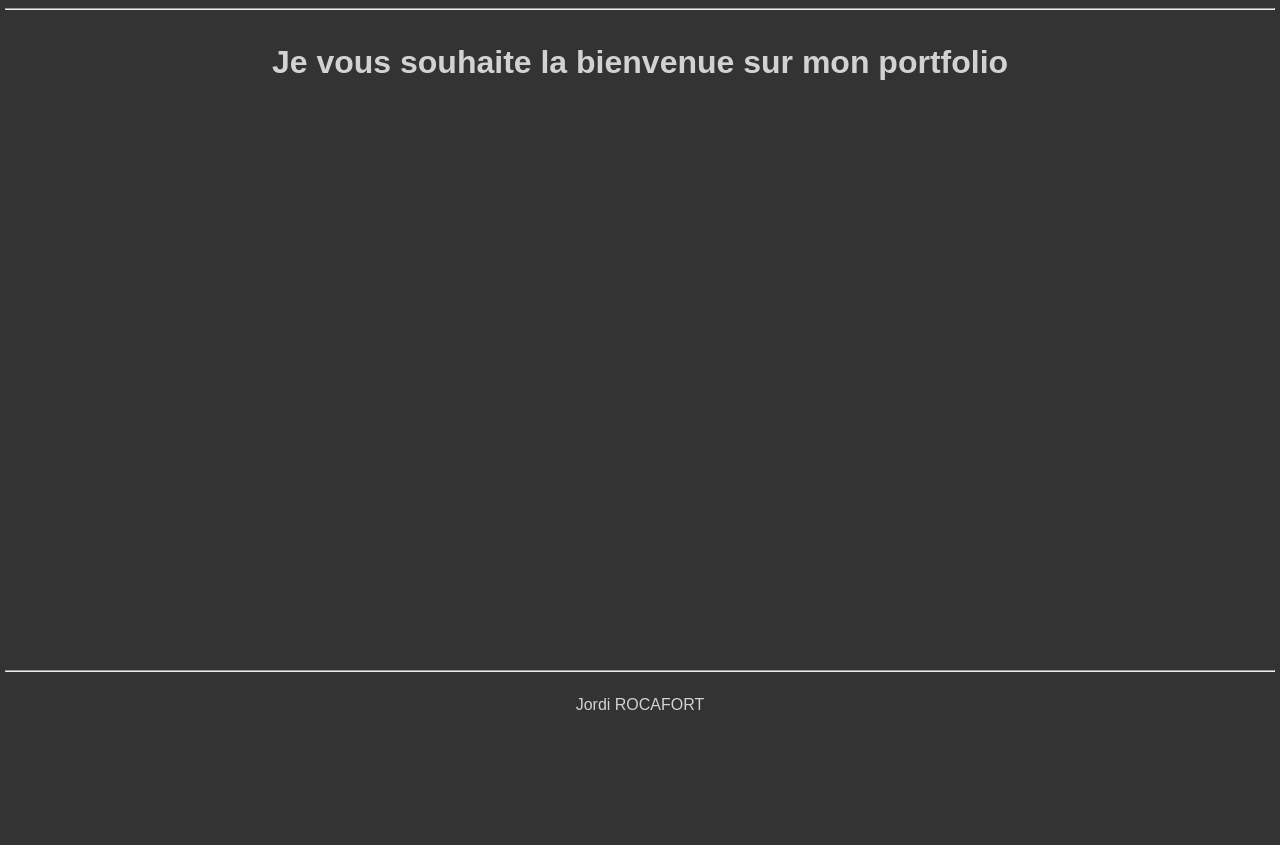
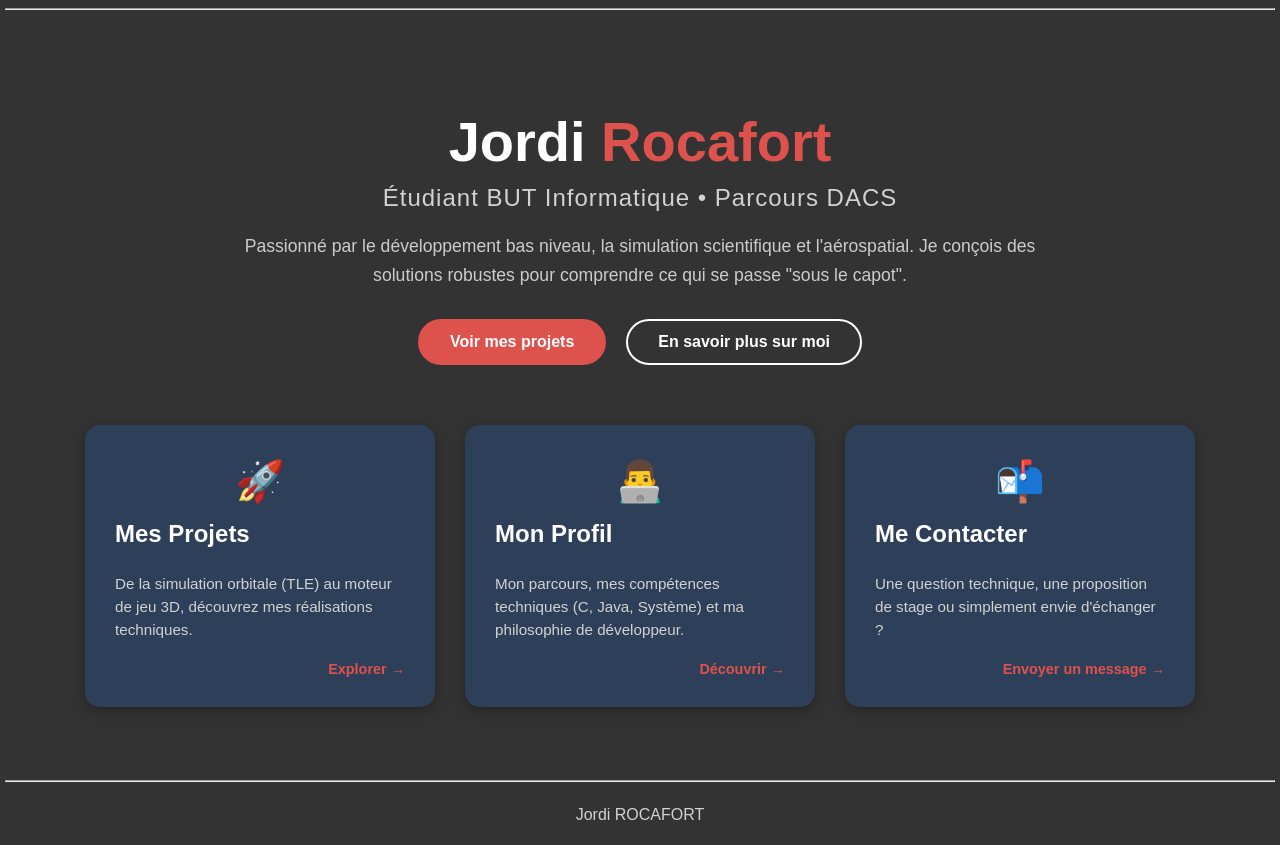
Before and after one commit to Jordi-R66/Portfolio, a PHP site: page / in a window 1280 px wide. Shown: the part 65-910 px from the top of the page. Before the commit the page ends 775 px from the top, so only its background shows below. Run offline with PHP 8.4, Linux system fonts and the light colour scheme.

Commit message:
Mise à jour de l'index

```diff
--- a/site/backend/html/head.html
+++ b/site/backend/html/head.html
@@ -1,6 +1,6 @@
 <meta charset="utf-8">
 <meta name="viewport" content="width=device-width, initial-scale=1">
-<meta name="author" content="Jordi-Rocafort">
+<meta name="author" content="Jordi Rocafort">
 
 <link rel="icon" type="image/svg+xml" href="img/favicon.svg">
 <link href="css/common.css" rel="stylesheet" type="text/css">
--- a/site/css/index.css
+++ b/site/css/index.css
@@ -1,7 +1,190 @@
 @import url("variables.css");
 
-div#main-section {
-	margin: auto;
-	/*width: fit-content;*/
+/* --- LAYOUT GLOBAL --- */
+main {
+	display: flex;
+	flex-direction: column;
+	align-items: center;
+	justify-content: center;
+	min-height: 80vh;
+	gap: 60px;
+	width: 90%;
+	max-width: 1200px;
+	margin: 0 auto;
+	padding: 40px 0;
+}
+
+/* --- HERO SECTION --- */
+.hero-section {
+	text-align: center;
+	max-width: 800px;
+	animation: fadeIn 1s ease-out;
+}
+
+.hero-section h1 {
+	font-size: 3.5rem;
+	margin-bottom: 10px;
+	color: white;
+}
+
+.hero-section h1 .highlight {
+	color: var(--red);
+}
+
+.hero-section .subtitle {
+	font-size: 1.5rem;
+	color: var(--light-grey);
+	margin-top: 0;
+	margin-bottom: 20px;
+	font-weight: 300;
+	letter-spacing: 1px;
+}
+
+.hero-section .intro-text {
+	font-size: 1.1rem;
+	line-height: 1.6;
+	color: #ccc;
+	margin-bottom: 30px;
+}
+
+/* --- BOUTONS HERO --- */
+.hero-buttons {
+	display: flex;
+	gap: 20px;
+	justify-content: center;
+	flex-wrap: wrap;
+}
+
+.btn {
+	padding: 12px 30px;
+	border-radius: 30px;
+	text-decoration: none;
+	font-weight: bold;
+	font-size: 1rem;
+	transition: all 0.3s ease;
+}
+
+.btn-primary {
+	background-color: var(--red);
+	color: white;
+	border: 2px solid var(--red);
+}
+
+.btn-primary:hover {
+	background-color: transparent;
+	color: var(--red);
+	transform: translateY(-3px);
+	box-shadow: 0 5px 15px rgba(221, 82, 77, 0.4);
+}
+
+.btn-secondary {
+	background-color: transparent;
+	color: white;
+	border: 2px solid white;
+}
+
+.btn-secondary:hover {
+	background-color: white;
+	color: var(--dark-blue);
+	transform: translateY(-3px);
+}
+
+/* --- CARDS SECTION --- */
+.cards-section {
+	display: flex;
+	gap: 30px;
 	width: 100%;
+	justify-content: center;
+	flex-wrap: wrap;
 }
+
+.nav-card {
+	/* CORRECTION ICI : Inclut le padding dans la largeur totale */
+	box-sizing: border-box;
+
+	background-color: var(--dark-blue);
+	padding: 30px;
+	border-radius: 15px;
+	flex: 1;
+	min-width: 280px;
+	max-width: 350px;
+	text-decoration: none;
+	color: white;
+	box-shadow: 0 4px 15px rgba(0, 0, 0, 0.3);
+	border-top: 3px solid transparent;
+	transition: all 0.3s ease;
+	display: flex;
+	flex-direction: column;
+	align-items: flex-start;
+}
+
+.nav-card:hover {
+	transform: translateY(-10px);
+	border-top-color: var(--red);
+	box-shadow: 0 10px 25px rgba(0, 0, 0, 0.5);
+}
+
+.card-icon {
+	font-size: 2.5rem;
+	margin-bottom: 15px;
+}
+
+.nav-card h3 {
+	margin: 0 0 10px 0;
+	font-size: 1.5rem;
+	color: white;
+}
+
+.nav-card p {
+	color: var(--light-grey);
+	font-size: 0.95rem;
+	line-height: 1.5;
+	margin-bottom: 20px;
+	flex-grow: 1;
+}
+
+.card-link {
+	color: var(--red);
+	font-weight: bold;
+	font-size: 0.9rem;
+	align-self: flex-end;
+}
+
+/* --- ANIMATIONS --- */
+@keyframes fadeIn {
+	from {
+		opacity: 0;
+		transform: translateY(20px);
+	}
+
+	to {
+		opacity: 1;
+		transform: translateY(0);
+	}
+}
+
+/* --- RESPONSIVE --- */
+@media (max-width: 768px) {
+	.hero-section h1 {
+		font-size: 2.5rem;
+	}
+
+	.cards-section {
+		flex-direction: column;
+		align-items: center;
+		width: 100%;
+		/* Force le conteneur à prendre toute la largeur */
+	}
+
+	.nav-card {
+		width: 100%;
+		/* Prend toute la largeur dispo */
+		max-width: 450px;
+		/* Évite que ce soit trop large sur tablette */
+		margin: 0 auto;
+		/* Centre la carte */
+
+		/* Rappel de sécurité pour le padding */
+		box-sizing: border-box;
+	}
+}
--- a/site/index.php
+++ b/site/index.php
@@ -1,21 +1,59 @@
 <!DOCTYPE html>
 <html>
+
 <head>
 	<?php require_once "backend/html/head.html"; ?>
-	<meta name="robots" content="index">
+	<meta name="description" content="Portfolio de Jordi Rocafort - Étudiant en Informatique (DACS) passionné par l'aérospatial et le développement bas niveau.">
 	<link href="css/index.css" rel="stylesheet" type="text/css">
+	<title>Jordi Rocafort - Accueil</title>
+</head>
 
-	<title>Jordi Rocafort - Portfolio</title>
-</head>
 <body>
 	<?php require_once "backend/html/header.html"; ?>
 
 	<main>
-		<h1>
-			Je vous souhaite la bienvenue sur mon portfolio
-		</h1>
+		<section class="hero-section">
+			<div class="hero-content">
+				<h1>Jordi <span class="highlight">Rocafort</span></h1>
+				<p class="subtitle">Étudiant BUT Informatique • Parcours DACS</p>
+				<p class="intro-text">
+					Passionné par le développement bas niveau, la simulation scientifique et l'aérospatial.
+					Je conçois des solutions robustes pour comprendre ce qui se passe "sous le capot".
+				</p>
+				<div class="hero-buttons">
+					<a href="projets.php" class="btn btn-primary">Voir mes projets</a>
+					<a href="moi.php" class="btn btn-secondary">En savoir plus sur moi</a>
+				</div>
+			</div>
+		</section>
+
+		<section class="cards-section">
+
+			<a href="projets.php" class="nav-card">
+				<div class="card-icon">🚀</div>
+				<h3>Mes Projets</h3>
+				<p>De la simulation orbitale (TLE) au moteur de jeu 3D, découvrez mes réalisations techniques.</p>
+				<span class="card-link">Explorer &rarr;</span>
+			</a>
+
+			<a href="moi.php" class="nav-card">
+				<div class="card-icon">👨‍💻</div>
+				<h3>Mon Profil</h3>
+				<p>Mon parcours, mes compétences techniques (C, Java, Système) et ma philosophie de développeur.</p>
+				<span class="card-link">Découvrir &rarr;</span>
+			</a>
+
+			<a href="contact.php" class="nav-card">
+				<div class="card-icon">📬</div>
+				<h3>Me Contacter</h3>
+				<p>Une question technique, une proposition de stage ou simplement envie d'échanger ?</p>
+				<span class="card-link">Envoyer un message &rarr;</span>
+			</a>
+
+		</section>
 	</main>
 
 	<?php require_once "backend/html/footer.html"; ?>
 </body>
+
 </html>
```
